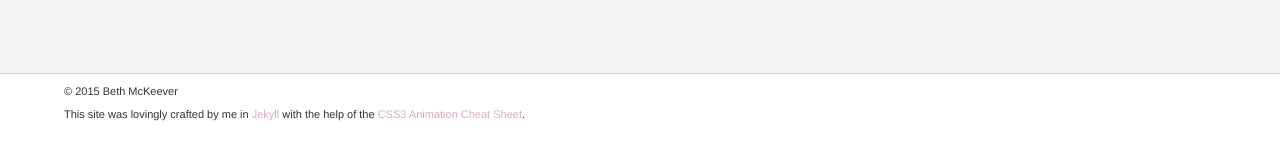
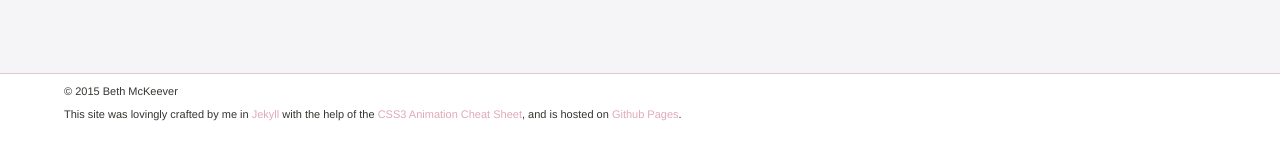
Before and after one commit to linoleumtile/linoleumtile.github.io, a Jekyll site: the page built from index.html, in a window 1280 px wide. Shown: the part 1223-1369 px from the top of the page. Built offline with Jekyll 4.4.1, drawn with Linux system fonts in a browser that asks for light colours; nearby versions of some CDN libraries; some web fonts are replaced; Markdown is read by kramdown in place of the engine named in the settings; comment, search, counter and statistics services are not loaded.

Commit message:
adding blurb about github pages

```diff
--- a/_includes/footer.html
+++ b/_includes/footer.html
@@ -1,4 +1,4 @@
 <div class="copyright">
 	<p class="small">&copy; 2015 Beth McKeever</p>
-	<p class="small">This site was lovingly crafted by me in <a href="http://jekyllrb.com/">Jekyll</a> with the help of the <a href="http://www.justinaguilar.com/animations/">CSS3 Animation Cheat Sheet</a>.</p>
+	<p class="small">This site was lovingly crafted by me in <a href="http://jekyllrb.com/">Jekyll</a> with the help of the <a href="http://www.justinaguilar.com/animations/">CSS3 Animation Cheat Sheet</a>, and is hosted on <a href="https://pages.github.com/">Github Pages</a>.</p>
 </div>
```
